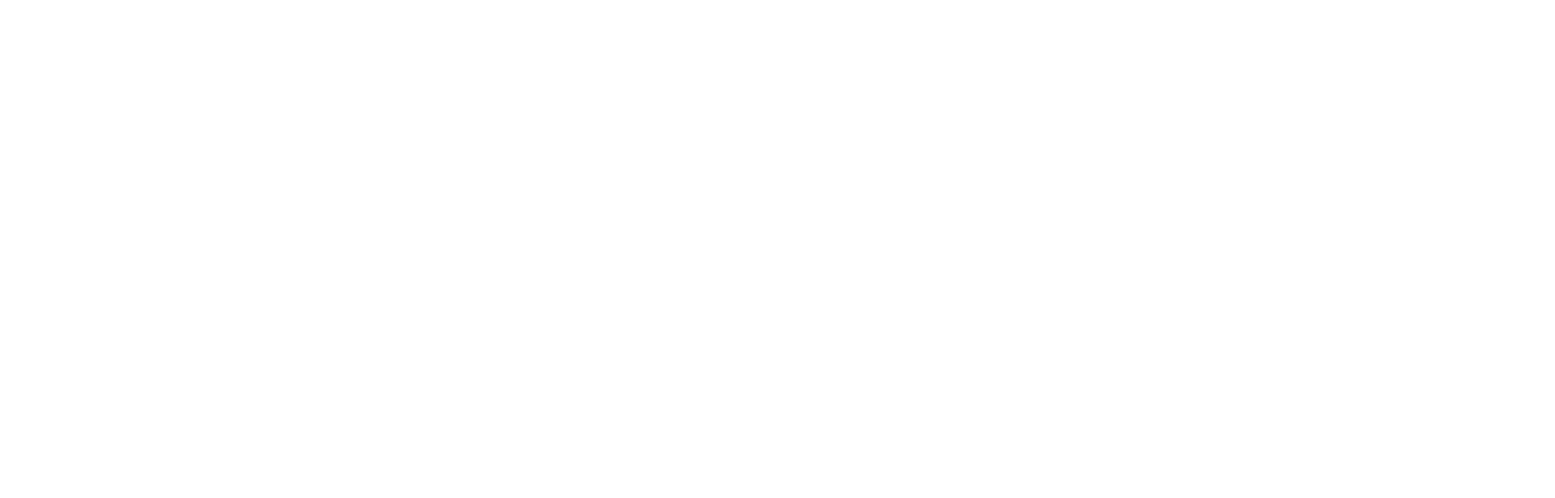
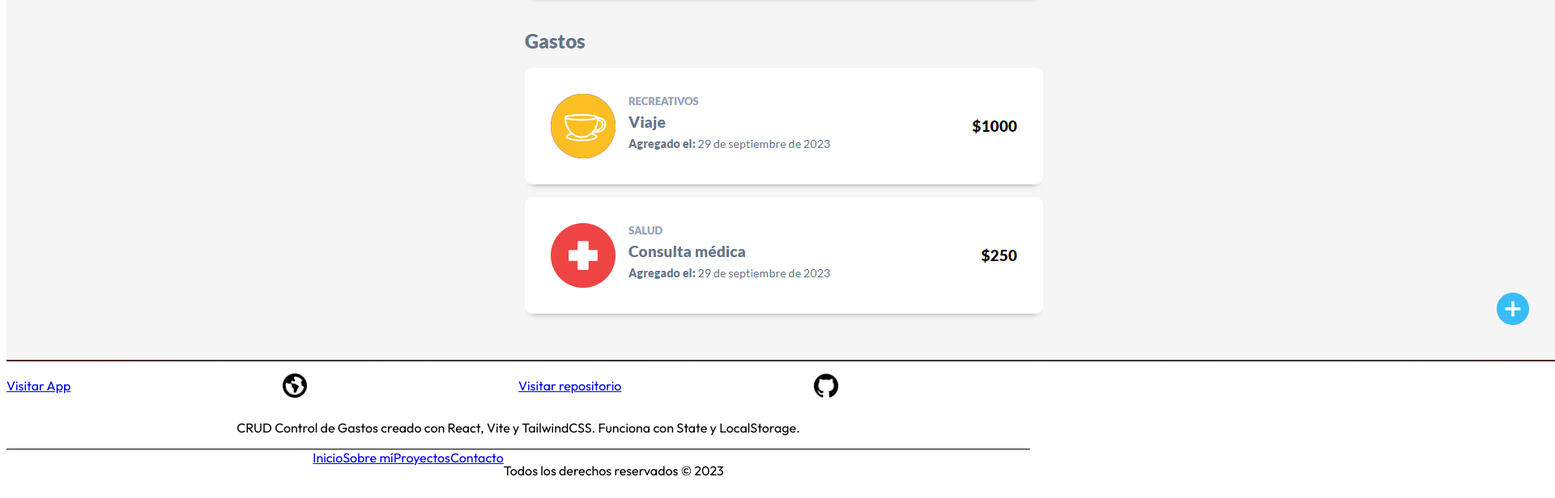
Before and after one commit to MarcosA00/portafolio-marcosa00, a Next.js app: page /proyectos/control-gastos in a window 1280 px wide. Shown: the part 597-1213 px from the top of the page at 81% size, 1920 px wide, since content can reach past the window. Before the commit the page ends 800 px from the top, so only its background shows below. Built offline with nearby package versions, Linux system fonts and the light colour scheme.

Commit message:
add. Se agraga nest routing de proyectos

```diff
--- a/src/app/proyectos/control-gastos/page.js
+++ b/src/app/proyectos/control-gastos/page.js
@@ -7,12 +7,56 @@ export const metadata = {
 
 function ControlGastos() {
   return (
-    <div className="bg-white mx-72 my-10">
-      <h1 className="text-center text-5xl font-bold mb-10">Control de Gastos</h1>
+    <div className="bg-white mx-72 my-10 py-2">
+      <h1 className="text-center mt-5 text-5xl font-bold">Control de Gastos</h1>
 
-      <div className="">
+      <div className="m-10 items-center">
+        <Image
+          src='/img/control-gastos.png'
+          width={ 500 }
+          height={ 300 }
+          priority
+          alt="Imagen proyecto control de gastos"
+          className="mb-5 rounded-md shadow w-auto h-auto mx-auto"
+        />
 
-        'https://control-de-gastos-y-presupuesto.netlify.app/'
+        <div className="flex mt-10 mx-48 items-center">
+          <Link
+            className="flex items-center w-1/2 px-10 mx-auto"
+            href='https://control-de-gastos-y-presupuesto.netlify.app/'
+            target="_blank"
+          >
+            <p className="text-center text-2xl font-bold text-gray-600 hover:text-gray-800">Visitar App</p>
+
+            <Image
+              src='/img/tierra-icono.png'
+              width={ 30 }
+              height={ 30 }
+              alt="Logo github"
+              priority
+              className="mx-auto"
+            />
+          </Link>
+
+          <Link
+          href='https://github.com/MarcosA00/control_gastos'
+          target="_blank"
+          className="mx-auto w-1/2 flex items-center"
+        >
+          <p className="text-center text-2xl font-bold text-gray-600 hover:text-gray-800">Visitar repositorio</p>
+
+          <Image
+            src='/img/github-logo.png'
+            width={ 30 }
+            height={ 30 }
+            alt="Logo github"
+            priority
+            className="mx-auto"
+          />
+        </Link>
+        </div>
+
+        <p className="text-center my-10 mx-32 text-2xl font-bold">CRUD Control de Gastos creado con React, Vite y TailwindCSS. Funciona con State y LocalStorage.</p>
       </div>
     </div>
   )
--- a/src/components/Index.js
+++ b/src/components/Index.js
@@ -17,8 +17,8 @@ function Index() {
         />
       </div>
 
-      <div className="lg:w-2/3 text-center">
-        <h1 className="font-bold text-4xl text-center mt-10">Marcos Aaron Castro Rivas</h1>
+      <div className="lg:w-2/3 text-center mx-20">
+        <h1 className="font-bold text-4xl text-center">Marcos Aaron Castro Rivas</h1>
 
         <Link
           href='https://github.com/MarcosA00'
```
Also changed, not shown: public/img/tierra-icono.png (added).
